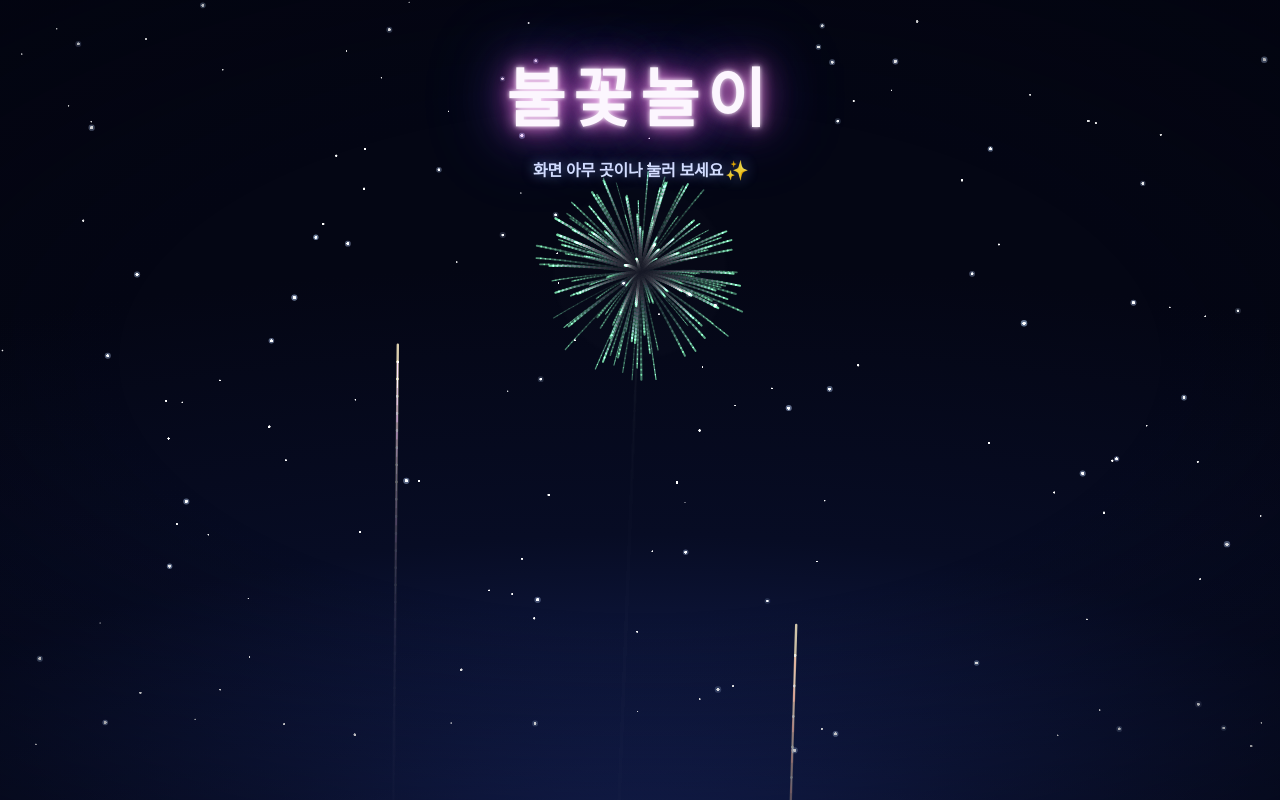
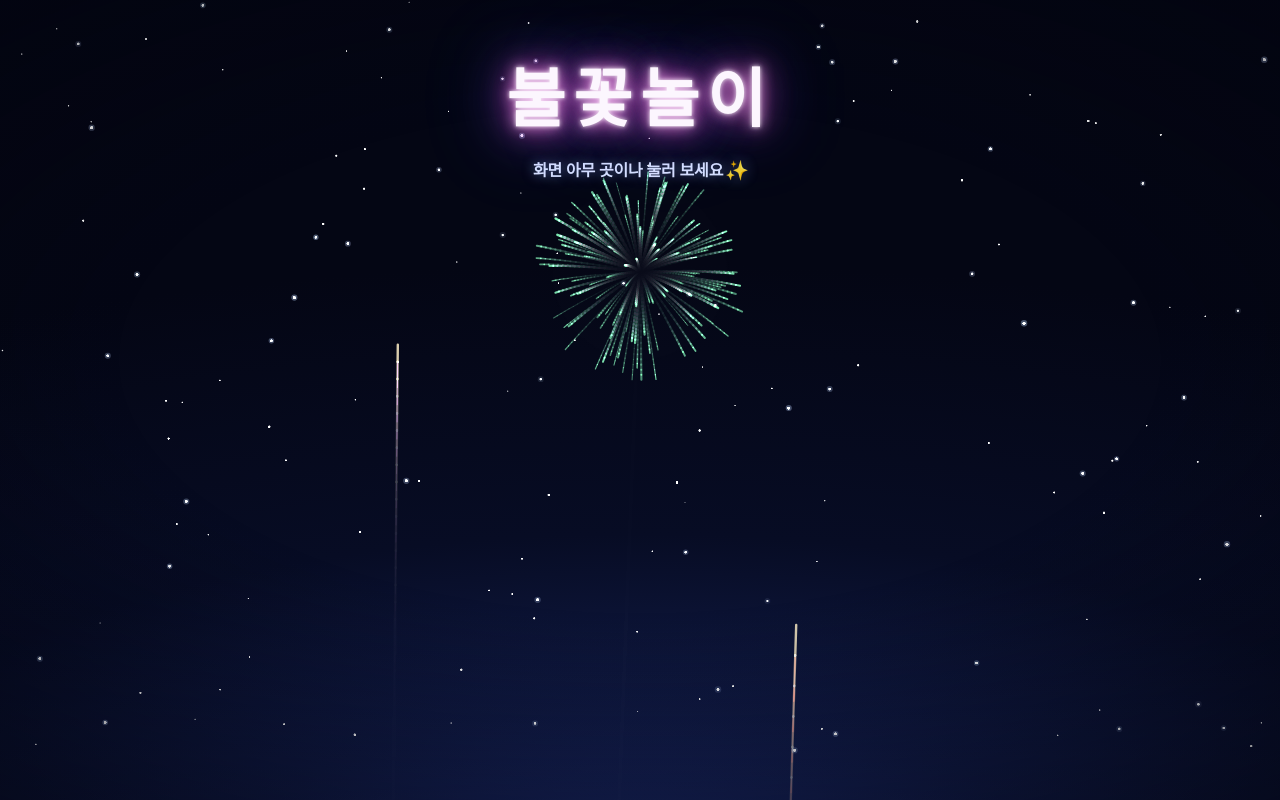
Before and after one commit to mubichmu-crypto/firework, a plain HTML site: page index.html in a window 1280 px wide. Drawn offline with Linux system fonts and the light colour scheme; animation ran at ten frames a second.

Commit message:
Clear spark trails faster for a cleaner burst

```diff
--- a/index.html
+++ b/index.html
@@ -153,8 +153,8 @@
         x: x, y: y,
         vx: Math.cos(ang)*spd,
         vy: Math.sin(ang)*spd,
-        life: rnd(55, 88),
-        max: 88,
+        life: rnd(50, 78),
+        max: 78,
         color: (style === 'double' && i % 2 === 0) ? c2 : color,
         w: rnd(1.2, 2.8),
         px: x, py: y
@@ -177,7 +177,7 @@
     // fade trails to transparent so the night-sky gradient stays visible
     ctx.save();
     ctx.globalCompositeOperation = 'destination-out';
-    ctx.fillStyle = 'rgba(0,0,0,0.15)';
+    ctx.fillStyle = 'rgba(0,0,0,0.21)';
     ctx.fillRect(0,0,W,H);
     ctx.restore();
     drawStars(t);
@@ -217,7 +217,7 @@
         continue;
       }
       var a = s.life / s.max;
-      ctx.globalAlpha = Math.max(0, Math.min(1, Math.pow(a, 1.6)*1.3));
+      ctx.globalAlpha = Math.max(0, Math.min(1, Math.pow(a, 1.35)*1.35));
       ctx.strokeStyle = s.color;
       ctx.lineWidth = s.w * (0.35 + a*0.8);
       ctx.beginPath(); ctx.moveTo(s.px, s.py); ctx.lineTo(s.x, s.y); ctx.stroke();
```
